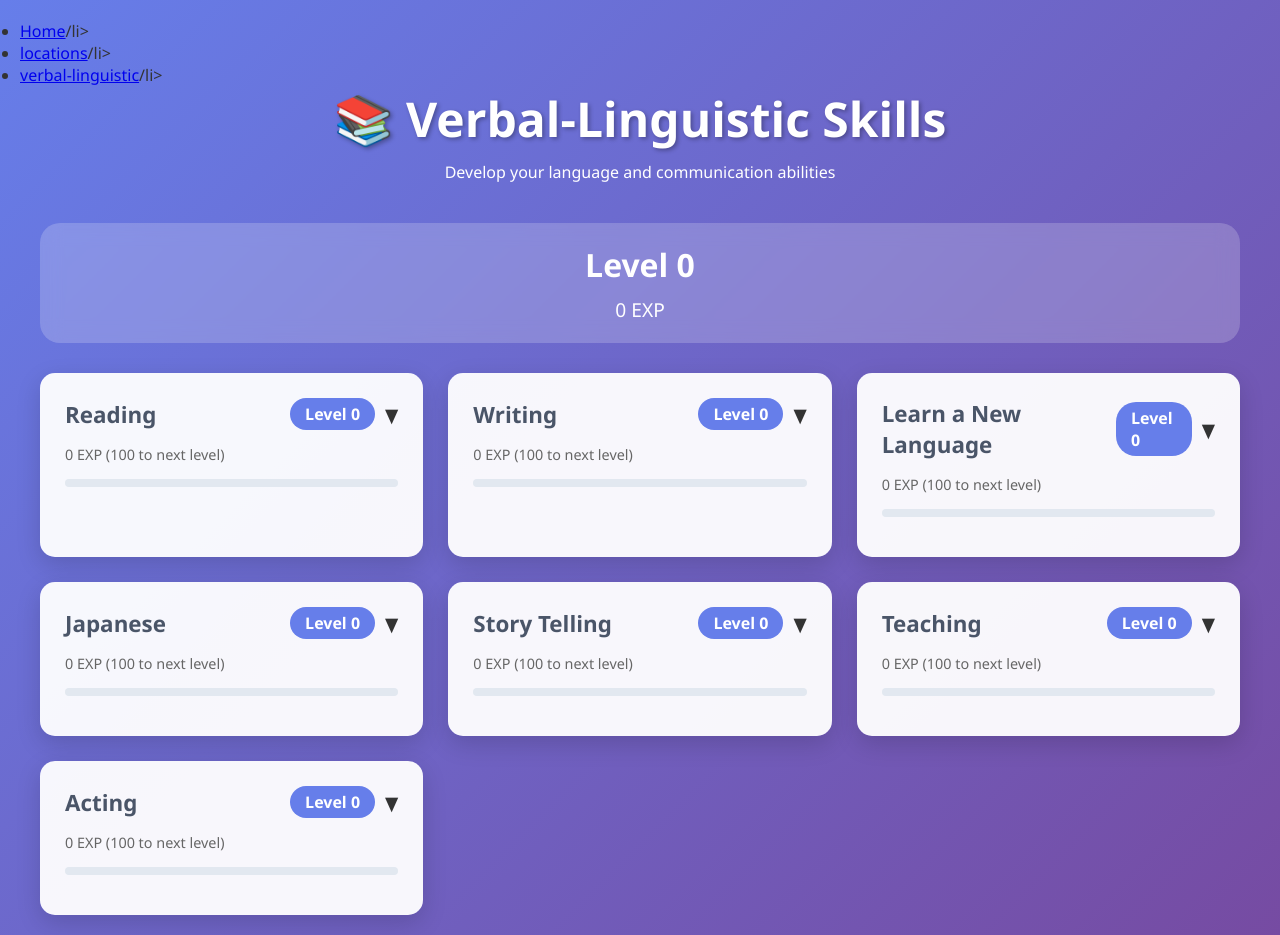
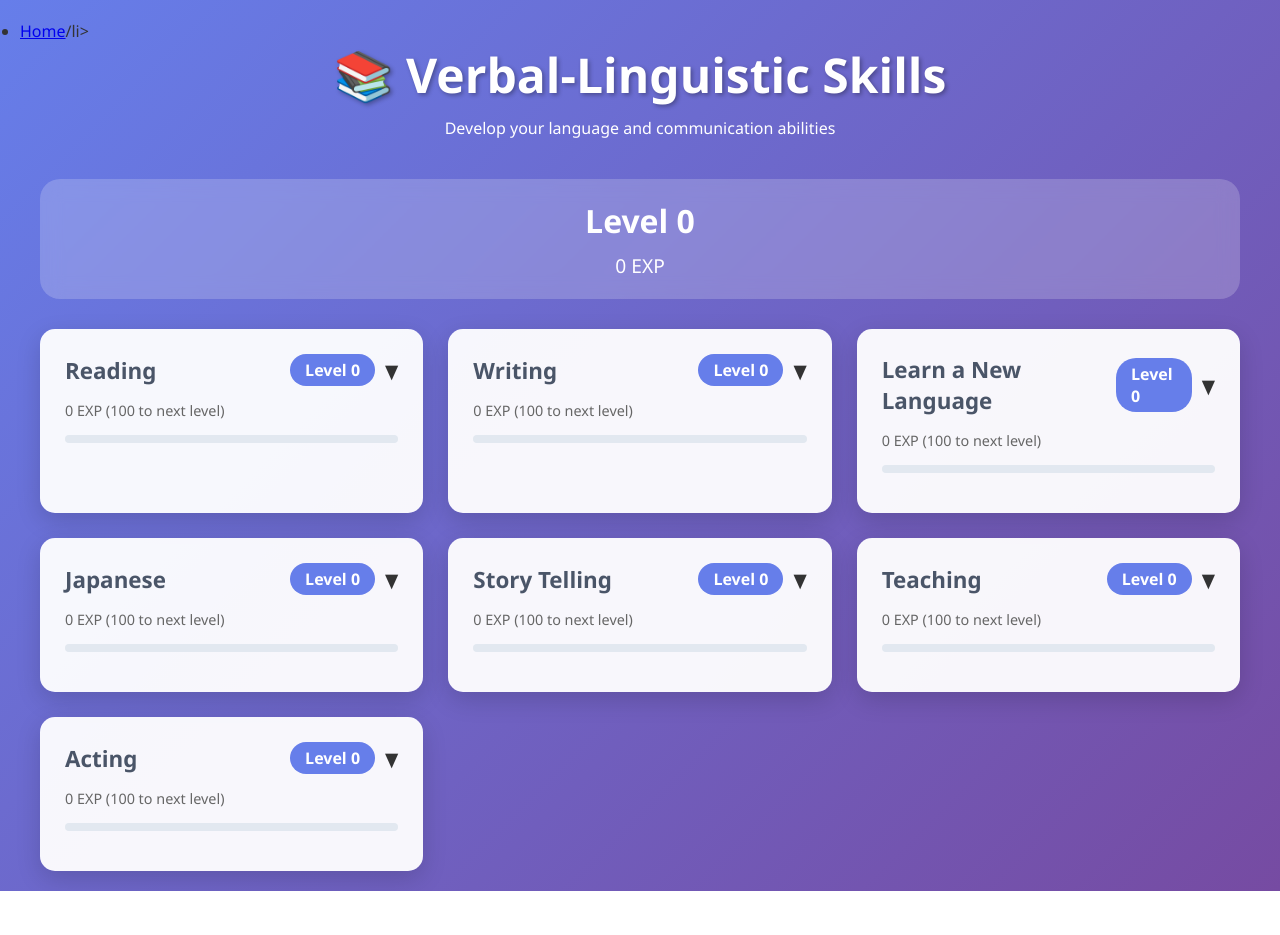
Before and after one commit to captainpeytonk/Game-of-life, a plain HTML site: page verbal-linguistic.html in a window 1280 px wide. After the commit the page ends 891 px from the top, so only its background shows below. Drawn offline with Linux system fonts and the light colour scheme.

Commit message:
Update verbal-linguistic.html

```diff
--- a/verbal-linguistic.html
+++ b/verbal-linguistic.html
@@ -229,8 +229,6 @@
         <nav>
             <ul>
                 <li><a href="Main.html">Home</a>/li>
-                <li><a href="locations.html">locations</a>/li>
-                <li><a href="verbal-linguistic.html">verbal-linguistic</a>/li>
             <ul>
         <nav>
 
```
